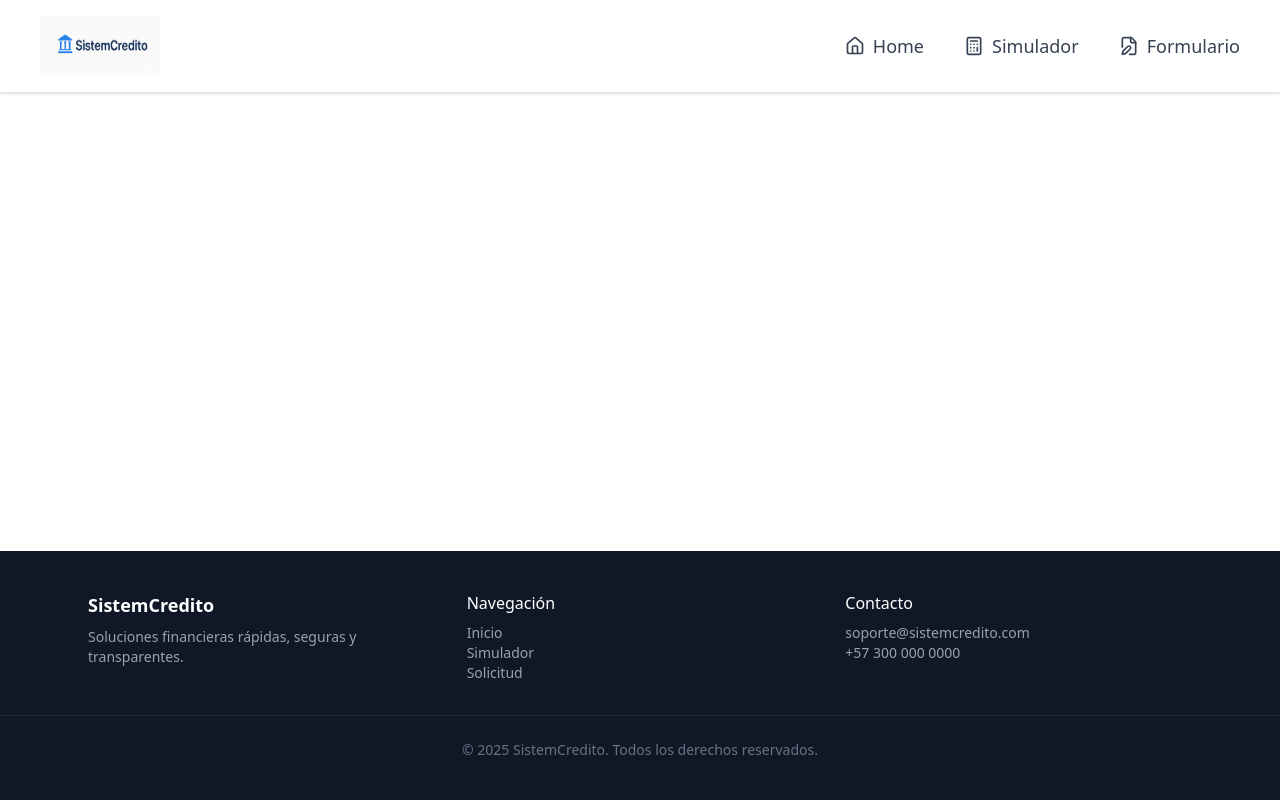
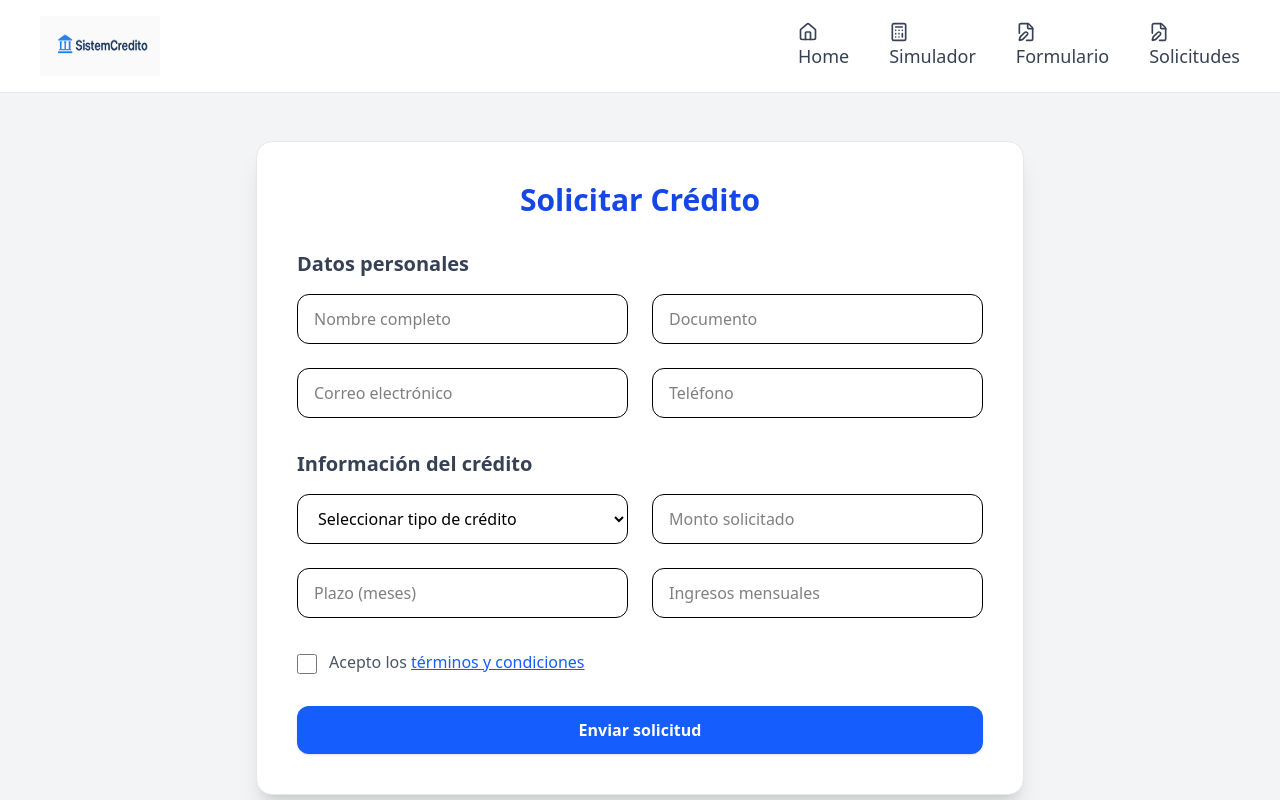
Before and after one commit to Jeferson914/SISTEMCREDITO, a React (Vite) app: page /solicitudCredito in a window 1280 px wide. Shown: the top 800 px of the page. Built offline with nearby package versions, Linux system fonts and the light colour scheme.

Commit message:
desplegable las tarjetas de Solicitud

```diff
--- a/src/App.jsx
+++ b/src/App.jsx
@@ -5,6 +5,7 @@ import SolicitarCredito from "./pages/SolicitarCredito";
 import Navbar from "./components/Navbar";
 import Simulador from "./pages/Simulador";
 import FormularioSimulacion from "./pages/FormularioSimulacion";
+import ListaSolicitudes from "./pages/Solicitudes";
 
 export default function App() {
   return (
@@ -19,7 +20,8 @@ export default function App() {
           <Routes>
             <Route path="/" element={<Home />} />
             <Route path="/simulador" element={<Simulador />} />
-            <Route path="/solicitud" element={<SolicitarCredito />} />
+            <Route path="/solicitudCredito" element={<SolicitarCredito />} />
+            <Route path="/solicitud" element={<ListaSolicitudes/>} />
             <Route path="/simulador/:producto" element={<FormularioSimulacion />} />
 
           </Routes>
--- a/src/components/Navbar.jsx
+++ b/src/components/Navbar.jsx
@@ -15,12 +15,12 @@ export default function Navbar() {
 
 
         {/* Opciones */}
-        <ul className="flex gap-10 text-lg font-medium">
+        <ul className="flex  gap-10 text-lg font-medium">
 
           <li>
             <Link
               to="/"
-              className="flex items-center gap-2 text-gray-700 hover:text-[#004c99] transition"
+              className="flex-auto items-center gap-2 text-gray-700 hover:text-[#004c99] transition"
             >
               <Home size={20} strokeWidth={2} />
               Home
@@ -30,7 +30,7 @@ export default function Navbar() {
           <li>
             <Link
               to="/simulador"
-              className="flex items-center gap-2 text-gray-700 hover:text-[#004c99] transition"
+              className="flex-auto items-center gap-2 text-gray-700 hover:text-[#004c99] transition"
             >
               <Calculator size={20} strokeWidth={2} />
               Simulador
@@ -39,11 +39,21 @@ export default function Navbar() {
 
           <li>
             <Link
-              to="/solicitud"
-              className="flex items-center gap-2 text-gray-700 hover:text-[#004c99] transition"
+              to="/solicitudCredito"
+              className="flex-auto items-center gap-2 text-gray-700 hover:text-[#004c99] transition"
             >
               <FileEdit size={20} strokeWidth={2} />
               Formulario
+            </Link>
+          </li>
+
+          <li>
+            <Link
+              to="/solicitud"
+              className="flex-auto items-center gap-2 text-gray-700 hover:text-[#004c99] transition"
+            >
+              <FileEdit size={20} strokeWidth={2} />
+              Solicitudes
             </Link>
           </li>
 
--- a/src/pages/SolicitarCredito.jsx
+++ b/src/pages/SolicitarCredito.jsx
@@ -24,6 +24,8 @@ export default function SolicitarCredito() {
     "Libre inversión": 0.018,
     Vehículo: 0.012,
     Hipotecario: 0.009,
+    Educativo: 0.011,
+    Negocio: 0.012,
   };
 
   // VALIDACIÓN
@@ -221,6 +223,8 @@ return (
                   <option>Libre inversión</option>
                   <option>Vehículo</option>
                   <option>Hipotecario</option>
+                  <option>Educativo</option>
+                  <option>Negocio</option>
                 </select>
                 {errors.tipo && (
                   <p className="text-red-500 text-sm">{errors.tipo}</p>
--- a/src/pages/Solicitudes.jsx
+++ b/src/pages/Solicitudes.jsx
@@ -1,10 +1,17 @@
 import { useEffect, useState } from "react";
 import { collection, getDocs } from "firebase/firestore";
-import { db } from "../firebaseConfig";
+import { db } from "../firebase/firebaseConfig";
 
 export default function ListaSolicitudes() {
   const [solicitudes, setSolicitudes] = useState([]);
   const [loading, setLoading] = useState(true);
+  const [abierto, setAbierto] = useState(null);
+
+  const toggle = (id) => {
+    setAbierto(abierto === id ? null : id);
+  }
+
+
 
   const obtenerSolicitudes = async () => {
     try {
@@ -42,12 +49,27 @@ export default function ListaSolicitudes() {
 
         <ul className="space-y-4">
           {solicitudes.map((s) => (
-            <li key={s.id} className="border p-5 rounded-xl bg-gray-50 shadow">
+            <li key={s.id} className="border p-5 rounded-xl bg-gray-50 shadow transition">
+              {/*Encabezado*/}
+            <div className="flex justify-between items-center">
+              <div>
               <p><strong>Nombre:</strong> {s.nombre}</p>
               <p><strong>Tipo:</strong> {s.tipo}</p>
+            </div>
+
+            <button className=""
+            onClick={() => toggle(s.id)}>
+              {abierto === s.id ? "⬆️" : "⬇️"}
+            </button>
+            </div>
+            {/*DETALLES DESPLEGABLES */}
+            {abierto === s.id && (
+            <div className="">
               <p><strong>Monto:</strong> ${s.monto}</p>
               <p><strong>Cuota:</strong> ${s.cuotaEstimada}</p>
               <p><strong>Fecha:</strong> {s.fecha}</p>
+            </div>
+            )}
             </li>
           ))}
         </ul>
```
